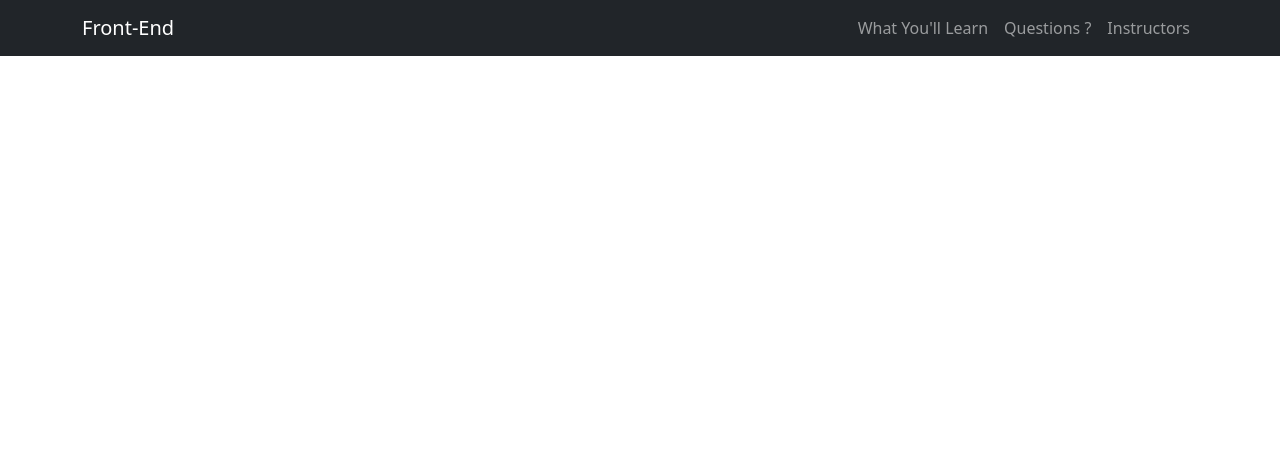
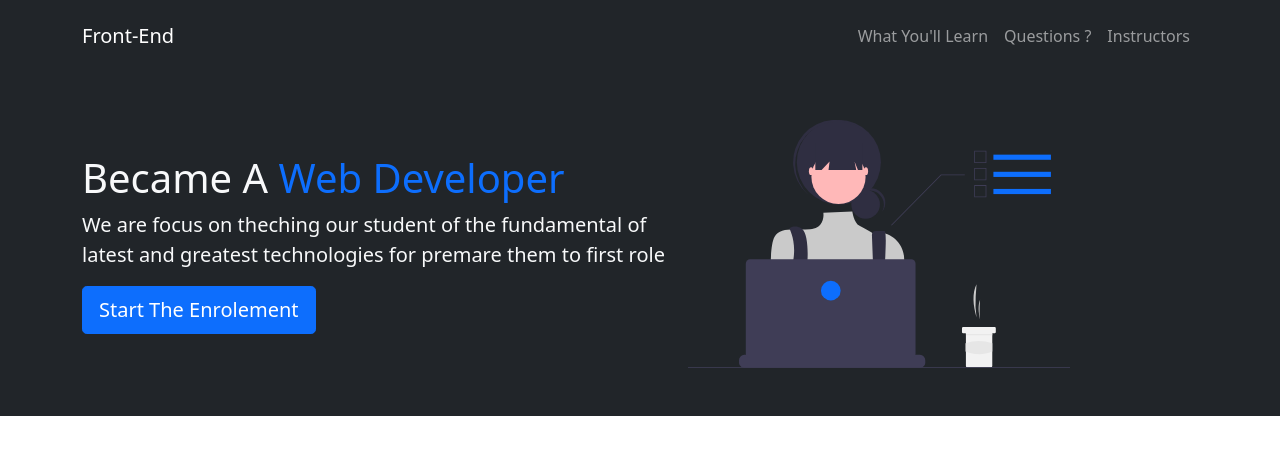
Before and after one commit to jonytalukdar/bootstrap-5, a plain HTML site: page index.html in a window 1280 px wide. Drawn offline with nearby package versions, Linux system fonts and the light colour scheme.

Commit message:
completed showcase

```diff
--- a/index.html
+++ b/index.html
@@ -14,7 +14,8 @@
     <link rel="stylesheet" href="style.css" />
   </head>
   <body>
-    <nav class="navbar navbar-expand-md bg-dark navbar-dark">
+    <!-- navbar -->
+    <nav class="navbar navbar-expand-md bg-dark navbar-dark py-3">
       <div class="container">
         <a href="#" class="navbar-brand">Front-End</a>
 
@@ -41,6 +42,29 @@
         </div>
       </div>
     </nav>
+    <!-- navbar -->
+    <section class="bg-dark p-5 text-light text-center text-sm-start">
+      <div class="container">
+        <div class="d-sm-flex align-items-center justify-content-between">
+          <div>
+            <h1>Became A <span class="text-primary">Web Developer</span></h1>
+            <p class="lead">
+              We are focus on theching our student of the fundamental of latest
+              and greatest technologies for premare them to first role
+            </p>
+            <button class="btn btn-primary btn-lg">Start The Enrolement</button>
+          </div>
+          <div>
+            <img
+              class="img-fluid w-75 d-none d-sm-block"
+              src="./img/showcase.svg"
+              alt=""
+            />
+          </div>
+        </div>
+      </div>
+    </section>
+    <!-- showcase -->
 
     <script
       src="https://cdn.jsdelivr.net/npm/bootstrap@5.0.2/dist/js/bootstrap.bundle.min.js"
```
